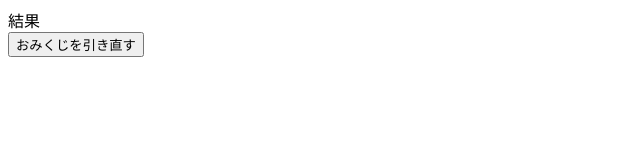
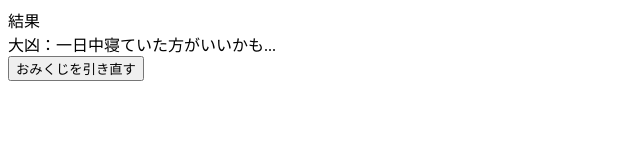
Before and after one commit to sakaikengo/omikujiapp, a plain HTML site: page result.html in a window 1280 px wide. Shown: the whole page, without its empty margins (0-640 px from the left). Drawn offline with Linux system fonts and the light colour scheme.

Commit message:
【modify】故障票001 おみくじ結果が出力されないバグを修正

```diff
--- a/result.html
+++ b/result.html
@@ -7,6 +7,7 @@
   </head>
   <body>
         結果<br>
+        <script type="text/javascript" src="omikuji.js"></script><br>
         <!-- <input id="retry" type="button" onclick="location.href='./index.html'" value="おみくじを引き直す" /> -->
         <input id="retry" type="button" onclick="window.alert('残念！\n今日はもう引けないよ。また明日！')" value="おみくじを引き直す" />
   </body>
```
